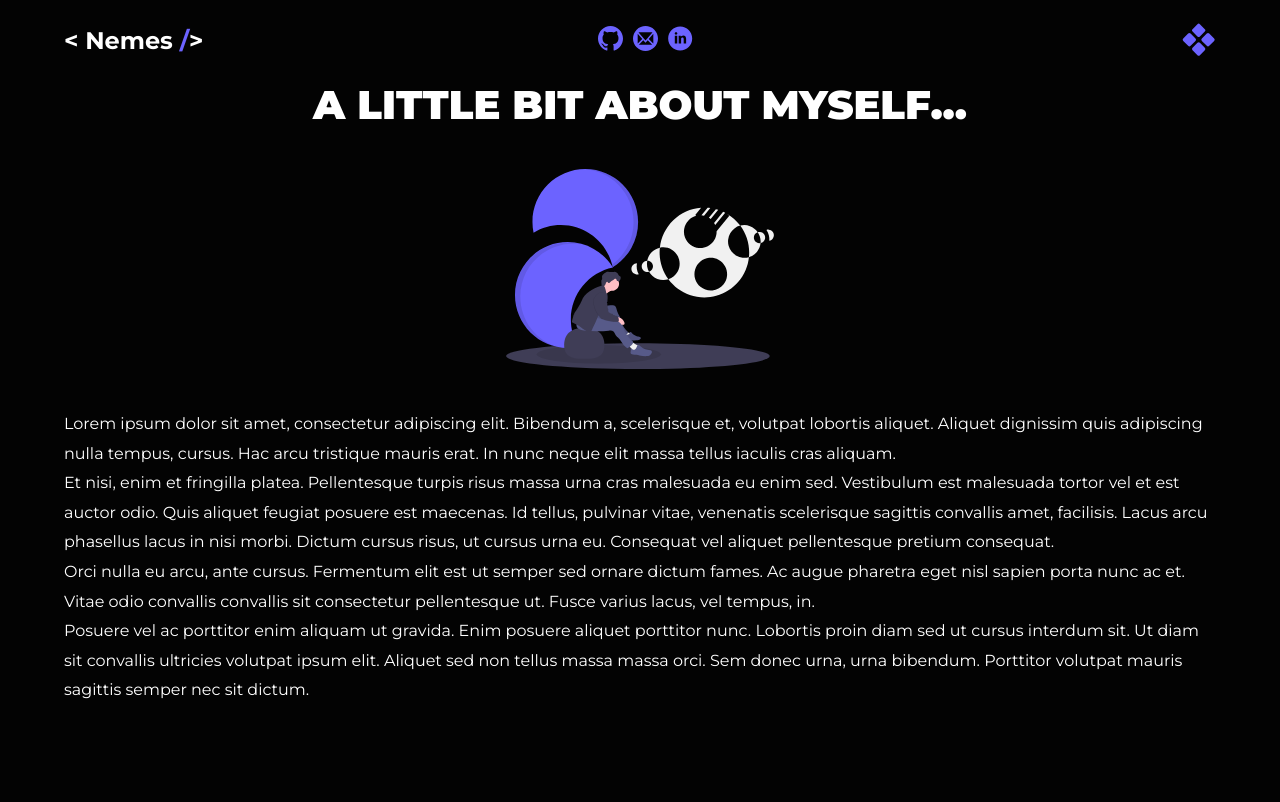
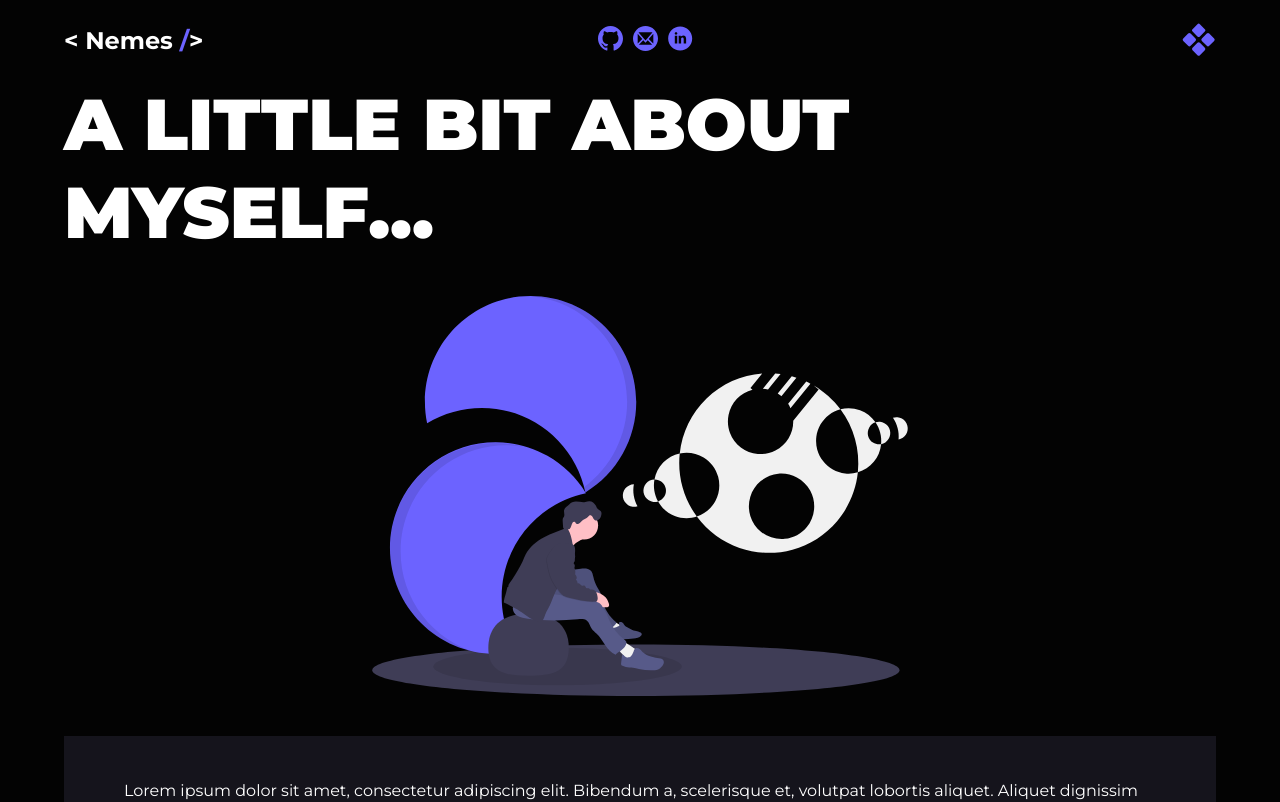
Before and after one commit to NemesOliver/portfolio-nextJS, a Next.js app: page /about in a window 1280 px wide. Shown: the top 802 px of the page. Built offline with nearby package versions, Linux system fonts and the light colour scheme.

Commit message:
all pages are responsive up to 1200px

```diff
--- a/components/styles/About.styles.js
+++ b/components/styles/About.styles.js
@@ -44,4 +44,27 @@ export const StyledAbout = styled.div`
       }
     }
    */
+
+  @media all and (min-width: ${({ theme }) => theme.breakpoints.md}) {
+    .box {
+      background: rgba(63, 61, 86, 0.3);
+      padding: 40px 60px;
+      width: 100%;
+      height: 100%;
+    }
+  }
+
+  @media all and (min-width: ${({ theme }) => theme.breakpoints.lg}) {
+    .img-about-thinker {
+      height: 400px;
+    }
+
+    .img-basic {
+      height: 400px;
+    }
+
+    .img-advanced {
+      height: 400px;
+    }
+  } ;
 `;
--- a/components/styles/Footer.styles.js
+++ b/components/styles/Footer.styles.js
@@ -10,7 +10,7 @@ export const Footer = styled.footer`
 
   .footer-img {
     position: relative;
-    height: 300px;
+    height: 600px;
     width: 100%;
   }
 `;
--- a/components/styles/GlobalStyles.js
+++ b/components/styles/GlobalStyles.js
@@ -91,6 +91,20 @@ const GlobalStyles = createGlobalStyle`
        h1 {
            font-size: 4.5rem;
        }
+
+       h2 {
+        font-size: 3.5rem;
+       }
+    }
+
+    @media all and (min-width: ${({ theme }) => theme.breakpoints.md}) {
+       h1 {
+           font-size: 5.5rem;
+       }
+
+       h2 {
+        font-size: 4.5rem;
+       }
     }
 
     @media all and (min-width: ${({ theme }) => theme.breakpoints.xLg}) {
--- a/components/styles/utils/StyledLink.styles.js
+++ b/components/styles/utils/StyledLink.styles.js
@@ -13,4 +13,8 @@ export const StyledLink = styled.a`
     opacity: 100%;
     transition: 0.5s all ease;
   }
+
+  @media all and (min-width: ${({ theme }) => theme.breakpoints.lg}) {
+    bottom: -80px;
+  }
 `;
--- a/pages/about.js
+++ b/pages/about.js
@@ -114,7 +114,7 @@ const about = () => {
             </Flex>
           </Flex>
         </Section>
-
+        <div className="hr"></div>
         <Section>
           <Flex direction="column">
             <div className="img-advanced">
--- a/pages/index.js
+++ b/pages/index.js
@@ -37,7 +37,8 @@ export default function Home() {
             </Flex>
           </Flex>
         </Section>
-        <Section fullPage="90vh">
+        <Section>
+          <div className="box-wrapper">
             <div className="box">
               <h2>
                 <span className="function">function</span>
@@ -54,6 +55,9 @@ export default function Home() {
                 <span className="blue">”</span> );
               </h2>
             </div>
+          </div>
+        </Section>
+        <Section fullPage="90vh">
           <Flex direction="column">
             <div className="img-person-pc">
               <Image
```
Also changed, not shown: components/styles/Home.styles.js (+35 -0 lines). Lines whose indentation alone changed are shown as unchanged.
